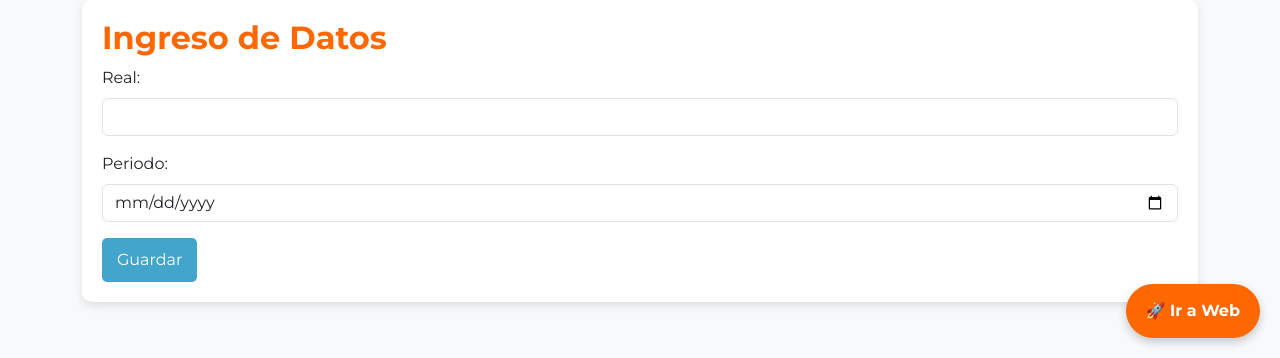
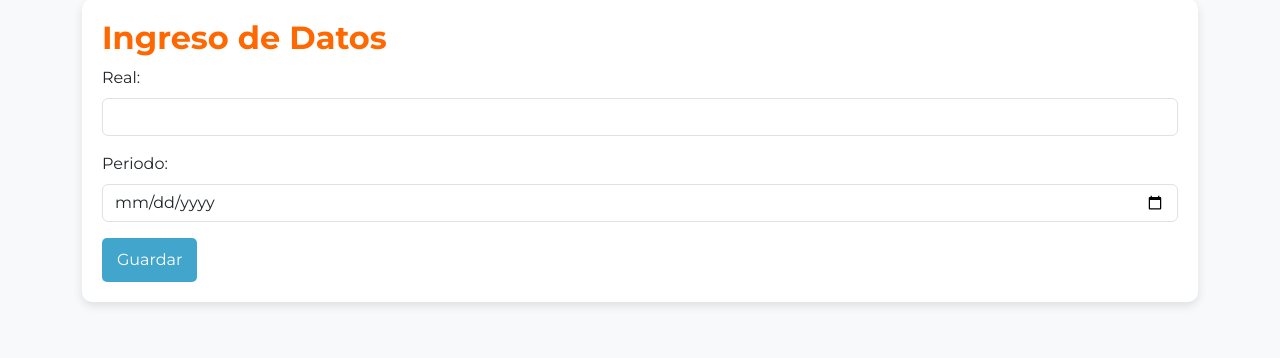
Before and after one commit to Elkinrodriguez77/medi_app, a Flask app: page / in a window 1280 px wide. Shown: the part 442-800 px from the top of the page. Run offline with Flask 3, Linux system fonts and the light colour scheme; data that the repository does not hold is empty.

Commit message:
Revirtiendo al commit cbf7a9e5908c3af8341608e8efc76fab66d5b85f

```diff
--- a/templates/index.html
+++ b/templates/index.html
@@ -76,29 +76,6 @@
             background-color: #42A6CC;
             color: white;
         }
-
-        /* Botón flotante */
-        .floating-btn {
-            position: fixed;
-            bottom: 20px;
-            right: 20px;
-            background-color: #FF6700;
-            color: white;
-            padding: 15px 20px;
-            border-radius: 50px;
-            text-decoration: none;
-            font-weight: bold;
-            box-shadow: 0px 4px 10px rgba(0, 0, 0, 0.2);
-            transition: 0.3s ease-in-out;
-            font-size: 16px;
-        }
-
-        .floating-btn:hover {
-            background-color: #42A6CC;
-            color: white;
-            text-decoration: none;
-            transform: scale(1.1);
-        }
     </style>
 
 </head>
@@ -162,11 +139,6 @@
             <button type="button" class="btn btn-custom" onclick="guardarDato()">Guardar</button>
         </form>
     </div>
-
-    <!-- Botón flotante -->
-    <a href="https://www.bimedirex.creacionespowerbi.com/desarrollo/" target="_blank" class="floating-btn">
-        🚀 Ir a Web
-    </a>
 
     <!-- Script para Manejo de Datos -->
     <script>
@@ -239,6 +211,33 @@
             });
         }
 
+        async function guardarDato() {
+            let pilar = document.getElementById("pilar").value;
+            let objetivo = document.getElementById("objetivo").value;
+            let real = document.getElementById("real").value;
+            let periodo = document.getElementById("periodo").value;
+
+            if (!pilar || !objetivo || real === "" || !periodo) {
+                alert("Por favor, completa todos los campos.");
+                return;
+            }
+
+            let response = await fetch('/datos', {
+                method: 'POST',
+                headers: { 'Content-Type': 'application/json' },
+                body: JSON.stringify({
+                    pilar_estrategico: pilar,
+                    objetivo_estrategico: objetivo,
+                    real: parseFloat(real),
+                    periodo: periodo
+                })
+            });
+
+            let result = await response.json();
+            alert(result.mensaje);
+            cargarDatos();
+        }
+
         document.addEventListener("DOMContentLoaded", () => {
             actualizarObjetivos();
         });
```
